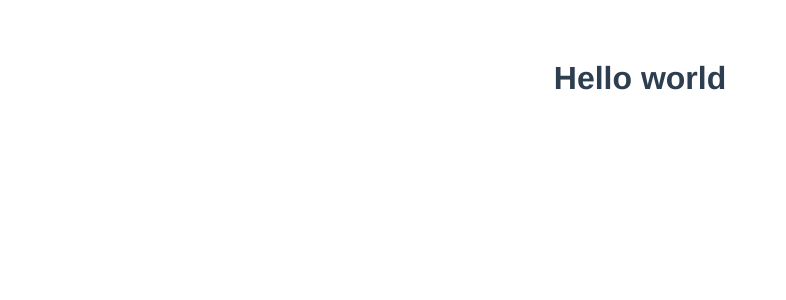
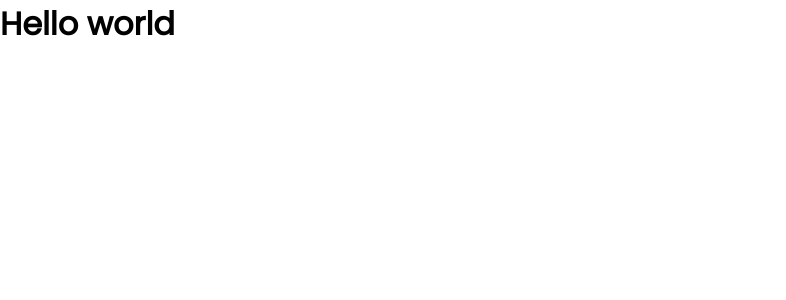
Before and after one commit to RianIslam/vue-start, a Vue app: page / in a window 1280 px wide. Shown: the top 300 px of the page, without its empty margins (0-786 px from the left). Built offline with nearby package versions, Linux system fonts and the light colour scheme.

Commit message:
add style

```diff
--- a/src/App.vue
+++ b/src/App.vue
@@ -13,12 +13,45 @@
 </script>
 
 <style>
-#app {
-  font-family: Avenir, Helvetica, Arial, sans-serif;
-  -webkit-font-smoothing: antialiased;
-  -moz-osx-font-smoothing: grayscale;
-  text-align: center;
-  color: #2c3e50;
-  margin-top: 60px;
+@import url('https://fonts.googleapis.com/css2?family=Poppins:wght@300;400&display=swap');
+* {
+  box-sizing: border-box;
+  margin: 0;
+  padding: 0;
+}
+body {
+  font-family: 'Poppins', sans-serif;
+}
+.container {
+  max-width: 500px;
+  margin: 30px auto;
+  overflow: auto;
+  min-height: 300px;
+  border: 1px solid steelblue;
+  padding: 30px;
+  border-radius: 5px;
+}
+.btn {
+  display: inline-block;
+  background: #000;
+  color: #fff;
+  border: none;
+  padding: 10px 20px;
+  margin: 5px;
+  border-radius: 5px;
+  cursor: pointer;
+  text-decoration: none;
+  font-size: 15px;
+  font-family: inherit;
+}
+.btn:focus {
+  outline: none;
+}
+.btn:active {
+  transform: scale(0.98);
+}
+.btn-block {
+  display: block;
+  width: 100%;
 }
 </style>
```
